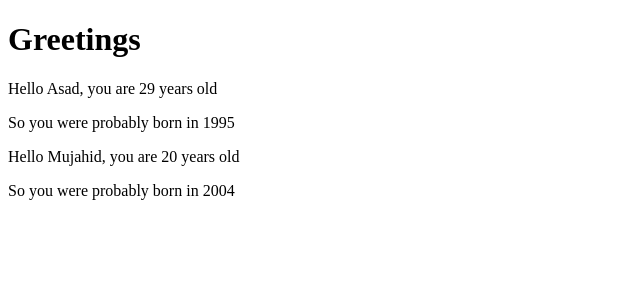
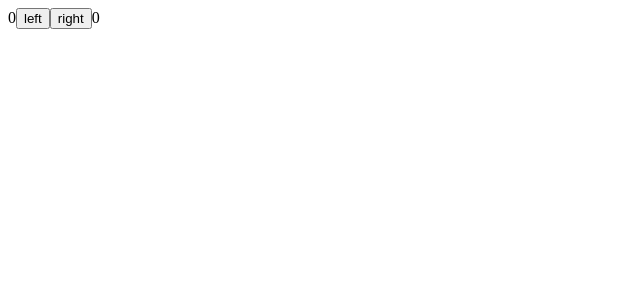
Before and after one commit to SayedMujahidIqbal/Temp_repo, a React (Vite) app in the folder Practice/react/: page / in a window 1280 px wide. Shown: the top 300 px of the page, without its empty margins (0-640 px from the left). Built offline with nearby package versions, Linux system fonts and the light colour scheme.

Commit message:
Complex State-Handling Array

```diff
--- a/Practice/react/src/App.jsx
+++ b/Practice/react/src/App.jsx
@@ -1,31 +1,109 @@
+import { useState } from "react"
+
 ////////////// Component Helper Functions ///////////
-const Hello = (props) => {
-  const bornYear = () => {
-    const yearNow = new Date().getFullYear()
-    return yearNow - props.age
+// const Hello = ({ name, age }) => {
+//   const bornYear = () => new Date().getFullYear() - age
+
+//   return (
+//     <div>
+//       <p>
+//         Hello {name}, you are {age} years old
+//       </p>
+//       <p>So you were probably born in {bornYear()}</p>
+//     </div>
+//   )
+// }
+
+// const Button = ({ onClick, text }) => <button onClick={onClick}>{text}</button>
+
+// const Display = ({ counter }) => {
+//   return(
+//     <div>{counter}</div>
+//   )
+// }
+
+const App = () => {
+  // const name = 'Mujahid'
+  // const age = 20
+  // const [counter, setCounter] = useState(0)
+
+  // setTimeout(
+  //   () => setCounter(counter + 1),
+  //   1000
+  // )
+
+  // const handleClick = () => {
+  //   console.log("clicked")
+  // }
+  // const [counter, setCounter] = useState(0)
+  // console.log("rendering with counter value", counter)
+  // const increaseByOne = () => {
+  //   console.log("increasing, value before", counter)
+  //   setCounter(counter + 1)
+  // }
+  // const setToZero = () => {
+  //   console.log("resetting to zero, value before", counter)
+  //   setCounter(0)
+  // }
+  // const decreaseByOne = () => {
+  //   console.log("descreasing, value before", counter)
+  //   setCounter(counter - 1)
+  // }
+
+  const [left, setLeft] = useState(0)
+  const [right, setRight] = useState(0)
+  const [allClicks, setAll] = useState([])
+
+  const handleLeftClick = () => {
+    setAll(allClicks.concat('L'))
+    setLeft(left + 1)
   }
+
+  const handleRightClick = () => {
+    setAll(allClicks.concat('R'))
+    setRight(right + 1)
+  }
+
+  // const [clicks, setClicks] = useState({
+  //   left: 0, right: 0
+  // })
+
+  // const handleLeftClick = () => {
+
+  //   setClicks({...clicks, left: clicks.left + 1})
+  // }
+
+  // const handleRightClick = () => {
+  //   setClicks({...clicks, right: clicks.right + 1})
+  // }
 
   return (
     <div>
-      <p>
-        Hello {props.name}, you are {props.age} years old
-      </p>
-      <p>So you were probably born in {bornYear()}</p>
+      {left}
+      <button onClick={handleLeftClick}>left</button>
+      <button onClick={handleRightClick}>right</button>
+      {/* <button onClick={() => setLeft(left + 1)}>left</button>
+      <button onClick={() => setRight(right + 1)}>right</button> */}
+      {right}
+      <p>{allClicks.join(' ')}</p>
+        {/* <Display counter={counter} />
+        <Button
+          onClick={increaseByOne}
+          text="plus"
+        />
+        <Button
+          onClick={setToZero}
+          text="zero"
+        />
+        <Button
+          onClick={decreaseByOne}
+          text="minus"
+        /> */}
+        {/* <h1>Greetings</h1>
+        <Hello name="Asad" age={26+3} />
+        <Hello name={name} age={age} /> */}
     </div>
   )
 }
 
-
-const App = () => {
-  const name = 'Mujahid'
-  const age = 20
-    return (
-      <div>
-          <h1>Greetings</h1>
-          <Hello name="Asad" age={26+3} />
-          <Hello name={name} age={age} />
-      </div>
-    )
-}
-
 export default App
```
